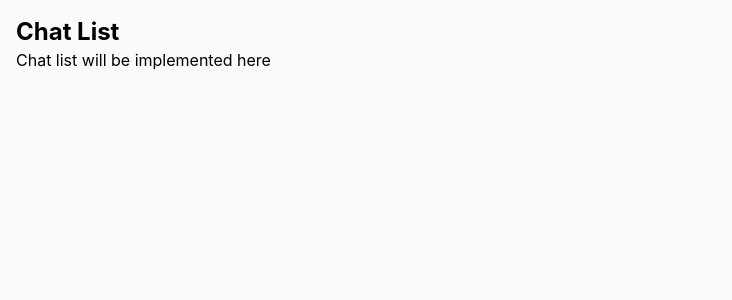
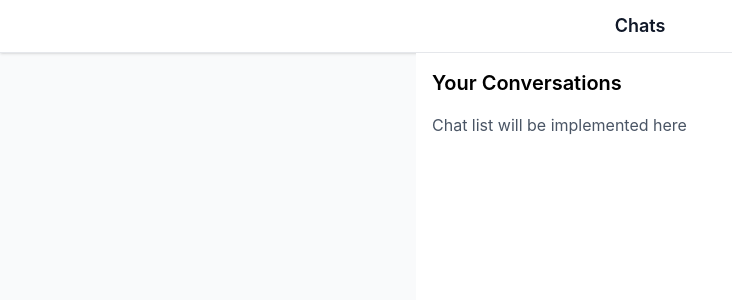
Before and after one commit to Khanr7433/smart-team-chat, a React (Vite) app: page / in a window 1280 px wide. Shown: the top 300 px of the page, without its empty margins (0-732 px from the left). Built offline with nearby package versions, Linux system fonts and the light colour scheme.

Commit message:
Add routing and navigation structure

```diff
--- a/src/App.jsx
+++ b/src/App.jsx
@@ -1,37 +1,38 @@
 import { BrowserRouter as Router, Routes, Route } from 'react-router-dom'
+import Layout from './components/common/Layout'
 
 // Placeholder components - will be implemented in later tasks
 const ChatList = () => (
   <div className="p-4">
-    <h1 className="text-2xl font-bold">Chat List</h1>
-    <p>Chat list will be implemented here</p>
+    <h2 className="text-xl font-semibold mb-4">Your Conversations</h2>
+    <p className="text-gray-600">Chat list will be implemented here</p>
   </div>
 )
 
 const ChatWindow = () => (
   <div className="p-4">
-    <h1 className="text-2xl font-bold">Chat Window</h1>
-    <p>Chat window will be implemented here</p>
+    <h2 className="text-xl font-semibold mb-4">Chat Messages</h2>
+    <p className="text-gray-600">Chat window will be implemented here</p>
   </div>
 )
 
 const NewChat = () => (
   <div className="p-4">
-    <h1 className="text-2xl font-bold">New Chat</h1>
-    <p>New chat screen will be implemented here</p>
+    <h2 className="text-xl font-semibold mb-4">Start New Chat</h2>
+    <p className="text-gray-600">New chat screen will be implemented here</p>
   </div>
 )
 
 function App() {
   return (
     <Router>
-      <div className="min-h-screen bg-gray-50">
+      <Layout>
         <Routes>
           <Route path="/" element={<ChatList />} />
           <Route path="/chat/:id" element={<ChatWindow />} />
           <Route path="/new-chat" element={<NewChat />} />
         </Routes>
-      </div>
+      </Layout>
     </Router>
   )
 }
--- /dev/null
+++ b/src/components/common/Layout.jsx
@@ -0,0 +1,54 @@
+import { useNavigate, useLocation } from 'react-router-dom'
+
+const Layout = ({ children }) => {
+  const navigate = useNavigate()
+  const location = useLocation()
+
+  const getPageTitle = () => {
+    switch (location.pathname) {
+      case '/':
+        return 'Chats'
+      case '/new-chat':
+        return 'New Chat'
+      default:
+        if (location.pathname.startsWith('/chat/')) {
+          return 'Chat'
+        }
+        return 'Smart Team Chat'
+    }
+  }
+
+  const showBackButton = location.pathname !== '/'
+
+  return (
+    <div className="min-h-screen bg-gray-50">
+      {/* Header */}
+      <header className="bg-white shadow-sm border-b border-gray-200">
+        <div className="max-w-md mx-auto px-4 py-3 flex items-center justify-between">
+          {showBackButton && (
+            <button
+              onClick={() => navigate(-1)}
+              className="p-2 hover:bg-gray-100 rounded-full transition-colors"
+              aria-label="Go back"
+            >
+              <svg className="w-5 h-5 text-gray-600" fill="none" stroke="currentColor" viewBox="0 0 24 24">
+                <path strokeLinecap="round" strokeLinejoin="round" strokeWidth={2} d="M15 19l-7-7 7-7" />
+              </svg>
+            </button>
+          )}
+          <h1 className="text-lg font-semibold text-gray-900 flex-1 text-center">
+            {getPageTitle()}
+          </h1>
+          {showBackButton && <div className="w-9" />} {/* Spacer for centering */}
+        </div>
+      </header>
+
+      {/* Main content */}
+      <main className="max-w-md mx-auto bg-white min-h-[calc(100vh-64px)]">
+        {children}
+      </main>
+    </div>
+  )
+}
+
+export default Layout
--- a/src/components/common/index.js
+++ b/src/components/common/index.js
@@ -1 +1,2 @@
 // Common components will be exported from here
+export { default as Layout } from './Layout'
--- a/src/data/messages.json
+++ b/src/data/messages.json
@@ -59,11 +59,8 @@
         "timestamp": "2025-09-05T13:45:00Z",
         "isCurrentUser": false
       }
-    ]
-  }
-},
-
-"3": [
+    ],
+    "3": [
       {
         "id": "8",
         "senderId": "current",
--- a/src/utils/index.js
+++ b/src/utils/index.js
@@ -1 +1,2 @@
 // Utility functions will be exported from here
+export * from './navigation'
--- /dev/null
+++ b/src/utils/navigation.js
@@ -0,0 +1,27 @@
+// Navigation utility functions
+
+export const navigateToChat = (navigate, conversationId) => {
+  navigate(`/chat/${conversationId}`)
+}
+
+export const navigateToNewChat = (navigate) => {
+  navigate('/new-chat')
+}
+
+export const navigateToHome = (navigate) => {
+  navigate('/')
+}
+
+export const navigateBack = (navigate) => {
+  navigate(-1)
+}
+
+// Route constants
+export const ROUTES = {
+  HOME: '/',
+  CHAT: '/chat/:id',
+  NEW_CHAT: '/new-chat'
+}
+
+// Helper to build chat route
+export const buildChatRoute = (conversationId) => `/chat/${conversationId}`
```
